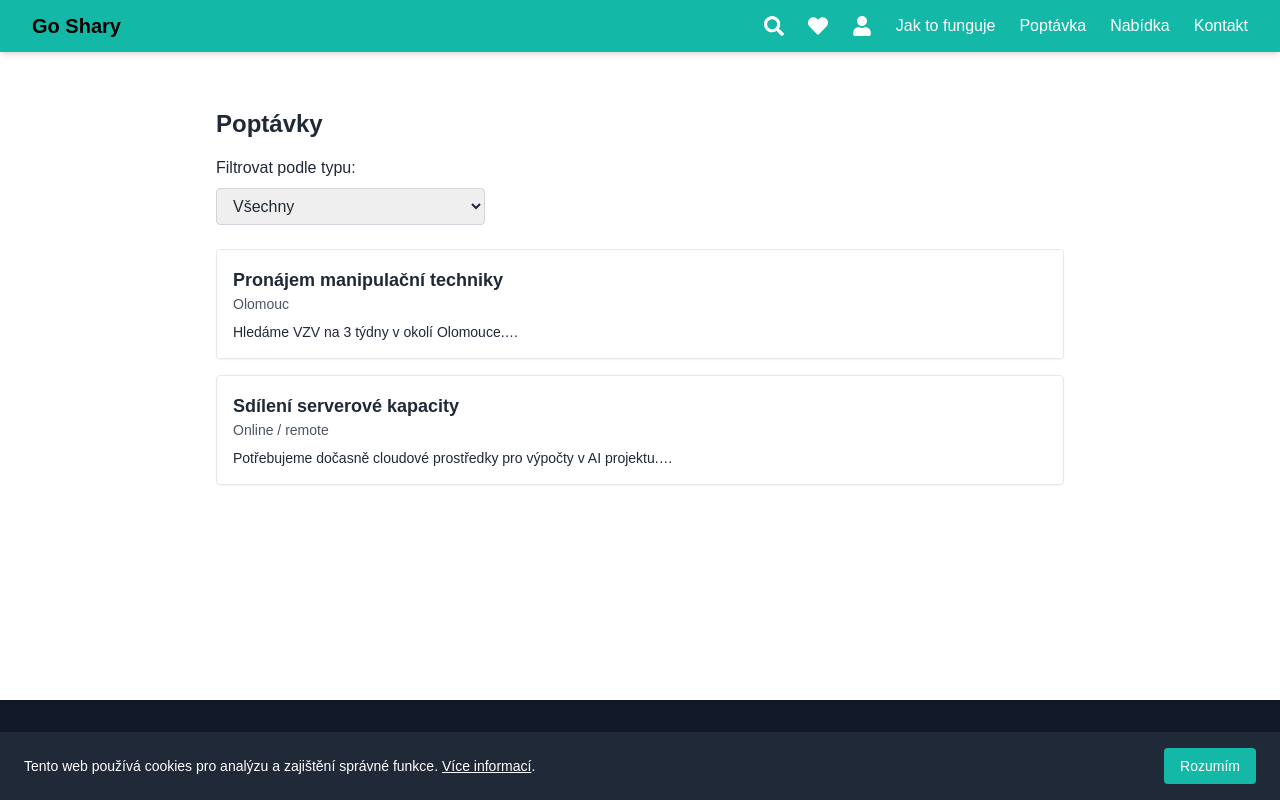
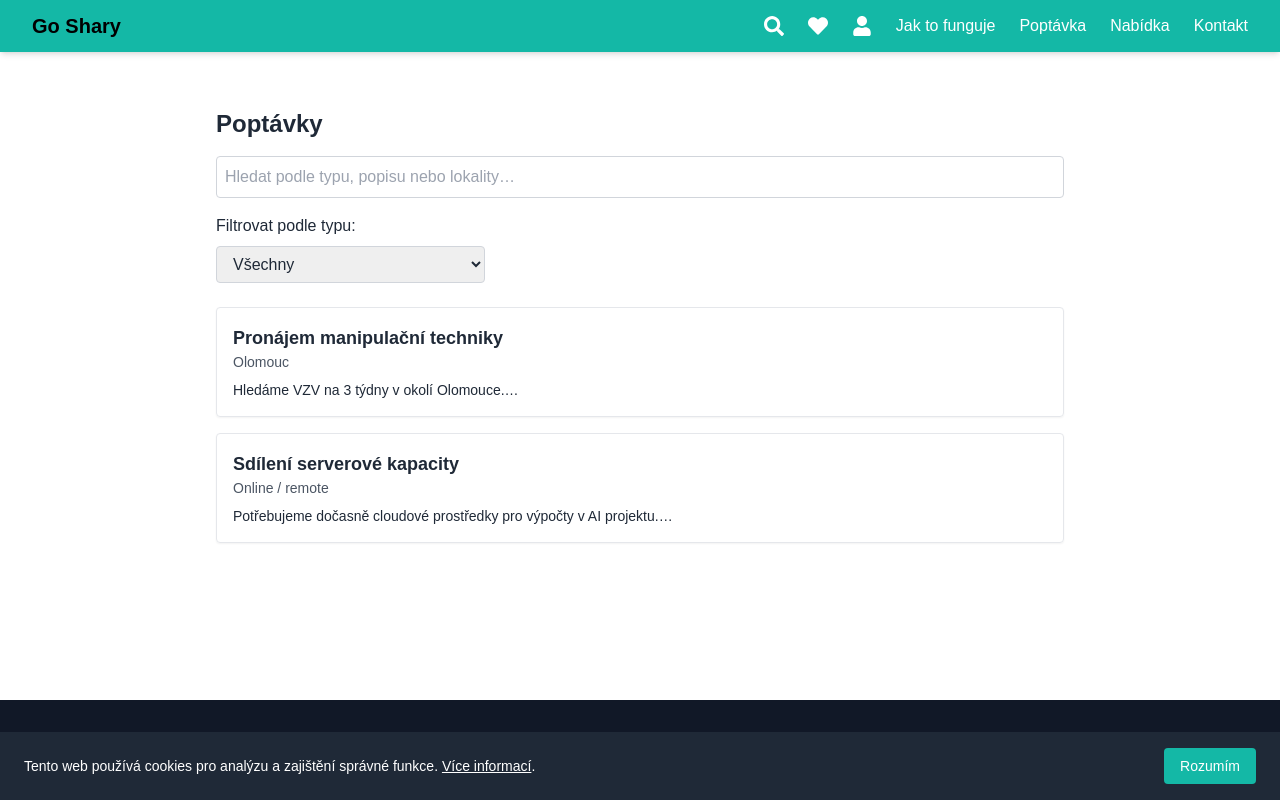
Before and after one commit to Tekier10/goshary, a Next.js app: page /poptavka in a window 1280 px wide. Built offline with nearby package versions, Linux system fonts and the light colour scheme; a web font is replaced by a local one.

Commit message:
Update poptavka.tsx

```diff
--- a/pages/poptavka.tsx
+++ b/pages/poptavka.tsx
@@ -1,12 +1,45 @@
-import { useState } from 'react'; import Link from 'next/link';
+import { useState } from 'react';
+import Link from 'next/link';
+import FulltextSearch from '../components/FulltextSearch';
 
-const mockPoptavky = [ { id: '1', typ: 'Pronájem manipulační techniky', popis: 'Hledáme VZV na 3 týdny v okolí Olomouce.', lokalita: 'Olomouc', kontakt: 'logistika@firma.cz', }, { id: '2', typ: 'Sdílení serverové kapacity', popis: 'Potřebujeme dočasně cloudové prostředky pro výpočty v AI projektu.', lokalita: 'Online / remote', kontakt: 'it@inovace.cz', }, ];
+const mockPoptavky = [
+  {
+    id: '1',
+    typ: 'Pronájem manipulační techniky',
+    popis: 'Hledáme VZV na 3 týdny v okolí Olomouce.',
+    lokalita: 'Olomouc',
+    kontakt: 'logistika@firma.cz',
+  },
+  {
+    id: '2',
+    typ: 'Sdílení serverové kapacity',
+    popis: 'Potřebujeme dočasně cloudové prostředky pro výpočty v AI projektu.',
+    lokalita: 'Online / remote',
+    kontakt: 'it@inovace.cz',
+  },
+];
 
-export default function PoptavkaPage() { const [typFiltr, setTypFiltr] = useState('');
+export default function PoptavkaPage() {
+  const [typFiltr, setTypFiltr] = useState('');
+  const [query, setQuery] = useState('');
 
-const typy = [...new Set(mockPoptavky.map((p) => p.typ))]; const filteredPoptavky = typFiltr ? mockPoptavky.filter((p) => p.typ === typFiltr) : mockPoptavky;
+  const typy = [...new Set(mockPoptavky.map((p) => p.typ))];
 
-return ( <main className="max-w-4xl mx-auto p-6"> <h1 className="text-2xl font-bold mb-4">Poptávky</h1>
+  const filteredPoptavky = mockPoptavky.filter((p) => {
+    const matchesTyp = typFiltr ? p.typ === typFiltr : true;
+    const matchesQuery =
+      query === '' ||
+      p.typ.toLowerCase().includes(query.toLowerCase()) ||
+      p.popis.toLowerCase().includes(query.toLowerCase()) ||
+      p.lokalita.toLowerCase().includes(query.toLowerCase());
+    return matchesTyp && matchesQuery;
+  });
+
+  return (
+    <main className="max-w-4xl mx-auto p-6">
+      <h1 className="text-2xl font-bold mb-4">Poptávky</h1>
+
+      <FulltextSearch onSearch={(q) => setQuery(q)} placeholder="Hledat podle typu, popisu nebo lokality…" />
 
       <div className="mb-6">
         <label className="block mb-2 font-medium">Filtrovat podle typu:</label>
@@ -30,11 +63,13 @@ return ( <main className="max-w-4xl mx-auto p-6"> <h1 className="text-2xl font-b
             <div className="border rounded p-4 shadow-sm hover:bg-gray-50 hover:shadow-md transition cursor-pointer">
               <h2 className="text-lg font-semibold">{poptavka.typ}</h2>
               <p className="text-sm text-gray-600">{poptavka.lokalita}</p>
-          <p className="mt-2 text-sm text-gray-800">{poptavka.popis.slice(0, 100)}…</p>
+              <p className="mt-2 text-sm text-gray-800">
+                {poptavka.popis.slice(0, 100)}…
+              </p>
             </div>
           </Link>
         ))}
       </div>
     </main>
-
-); }
+  );
+}
```
Lines whose indentation alone changed are shown as unchanged.
